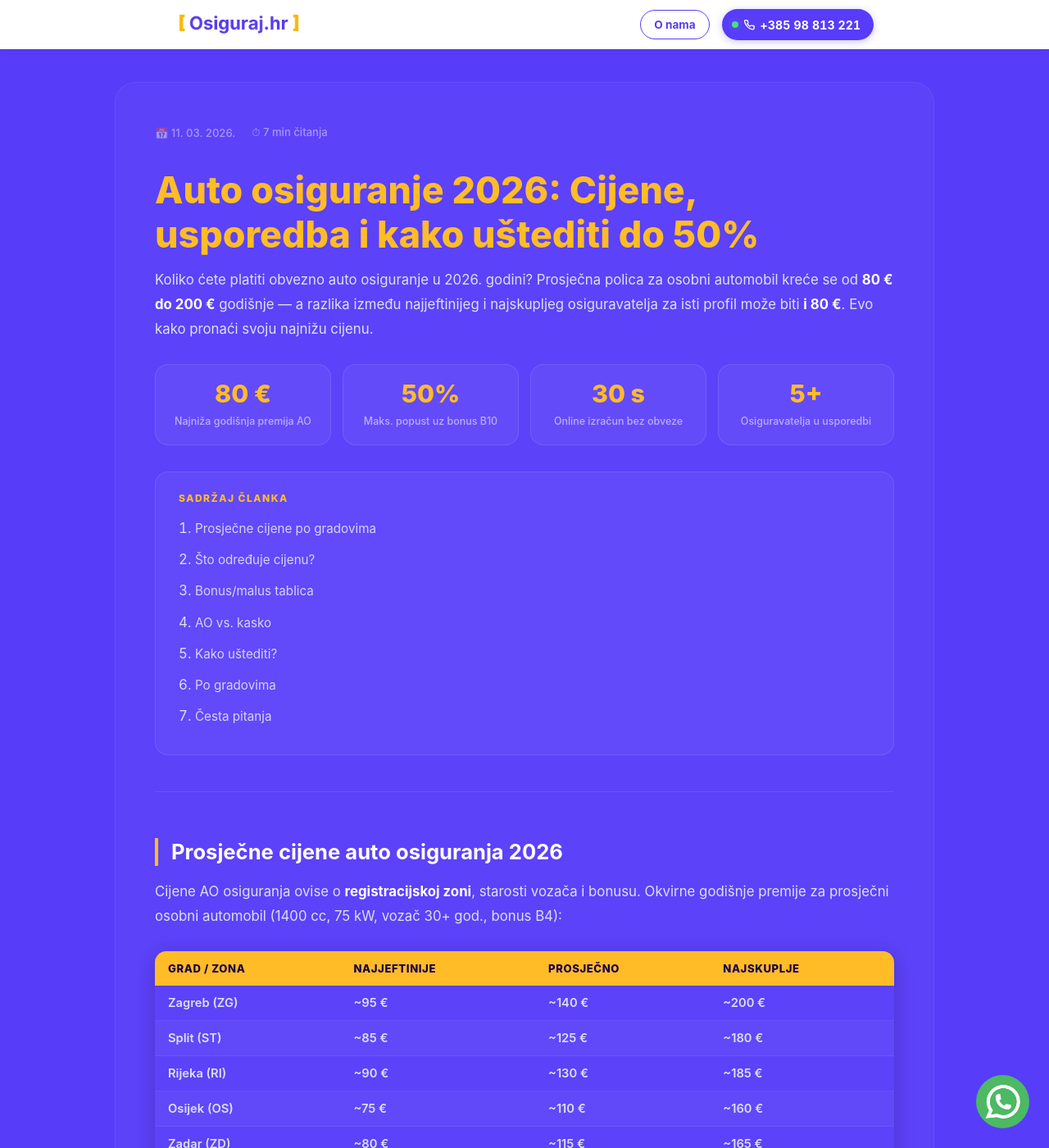
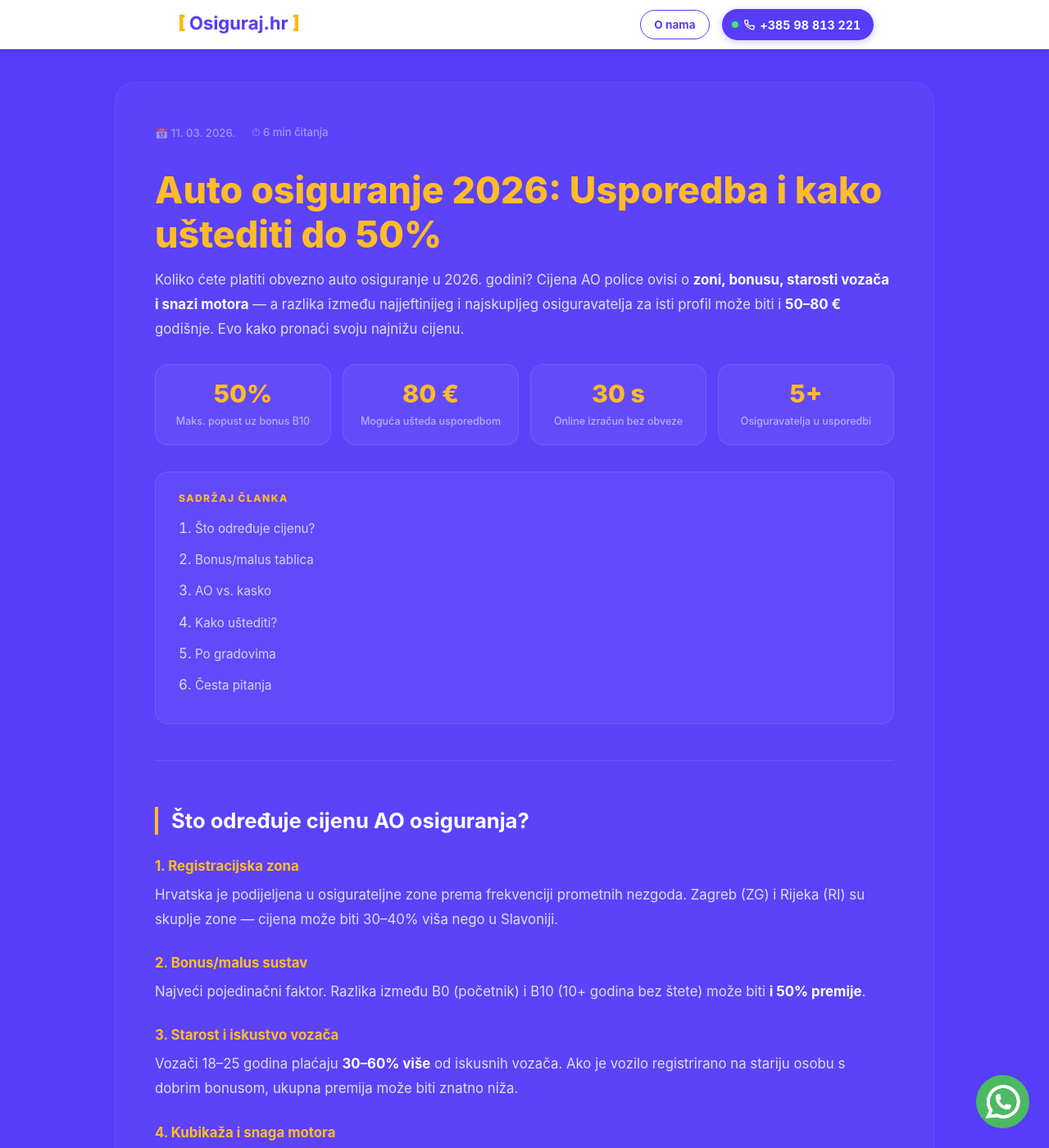
Before and after one commit to Filip-Gale/OsigurajHR, a Jekyll site: the page built from _posts/2026-03-11-auto-osiguranje-cijene-usporedba-2026.md, in a window 1280 px wide and 1400 px high. Shown: the whole window at 82% size. Built offline with Jekyll 4.4.1, drawn with Linux system fonts in a browser that asks for light colours; some of the changed text lies outside the part shown.

Commit message:
Fix: makni cijene/ikone/underline, popravi CTA gumb i ćirilicu
- Tablica cijena uklonjena (kontraproduktivna za kalkulator)
- Ćirilična slova ispravljena: osigurateljne
- CTA gumb: tekst vidljiv (#1a0050 dovoljno specifičan)
- Kartice gradova: bez emoji ikona, bez podcrta
- related-card i cta-btn-yellow: text-decoration none

Co-Authored-By: Claude Sonnet 4.6 <noreply@anthropic.com>

```diff
--- a/_posts/2026-03-11-auto-osiguranje-cijene-usporedba-2026.md
+++ b/_posts/2026-03-11-auto-osiguranje-cijene-usporedba-2026.md
@@ -1,23 +1,23 @@
 ---
 layout: post
-title: "Auto osiguranje 2026: Cijene, usporedba i kako uštediti do 50%"
-description: "Usporedba cijena auto osiguranja za 2026. ✓ Prosječna cijena AO 80–200 € ✓ Bonus/malus tablica ✓ Kalkulator za 30 sekundi ✓ Sve osiguravajuće kuće u HR"
+title: "Auto osiguranje 2026: Usporedba i kako uštediti do 50%"
+description: "Vodič kroz auto osiguranje 2026. ✓ Što određuje cijenu ✓ Bonus/malus tablica ✓ AO vs. kasko ✓ Kalkulator za 30 sekundi — sve osiguravajuće kuće u HR"
 date: 2026-03-11
 image: /img/car.jpg
 ---
 
-# Auto osiguranje 2026: Cijene, usporedba i kako uštediti do 50%
+# Auto osiguranje 2026: Usporedba i kako uštediti do 50%
 
-Koliko ćete platiti obvezno auto osiguranje u 2026. godini? Prosječna polica za osobni automobil kreće se od **80 € do 200 €** godišnje — a razlika između najjeftinijeg i najskupljeg osiguravatelja za isti profil može biti **i 80 €**. Evo kako pronaći svoju najnižu cijenu.
+Koliko ćete platiti obvezno auto osiguranje u 2026. godini? Cijena AO police ovisi o **zoni, bonusu, starosti vozača i snazi motora** — a razlika između najjeftinijeg i najskupljeg osiguravatelja za isti profil može biti i **50–80 €** godišnje. Evo kako pronaći svoju najnižu cijenu.
 
 <div class="stat-grid">
   <div class="stat-card">
-    <span class="stat-number">80 €</span>
-    <span class="stat-label">Najniža godišnja premija AO</span>
+    <span class="stat-number">50%</span>
+    <span class="stat-label">Maks. popust uz bonus B10</span>
   </div>
   <div class="stat-card">
-    <span class="stat-number">50%</span>
-    <span class="stat-label">Maks. popust uz bonus B10</span>
+    <span class="stat-number">80 €</span>
+    <span class="stat-label">Moguća ušteda usporedbom</span>
   </div>
   <div class="stat-card">
     <span class="stat-number">30 s</span>
@@ -32,7 +32,6 @@ Koliko ćete platiti obvezno auto osiguranje u 2026. godini? Prosječna polica z
 <div class="toc">
   <span class="toc-label">Sadržaj članka</span>
   <ol>
-    <li><a href="#cijene">Prosječne cijene po gradovima</a></li>
     <li><a href="#faktori">Što određuje cijenu?</a></li>
     <li><a href="#bonus">Bonus/malus tablica</a></li>
     <li><a href="#ao-vs-kasko">AO vs. kasko</a></li>
@@ -44,31 +43,11 @@ Koliko ćete platiti obvezno auto osiguranje u 2026. godini? Prosječna polica z
 
 ---
 
-## Prosječne cijene auto osiguranja 2026 {#cijene}
-
-Cijene AO osiguranja ovise o **registracijskoj zoni**, starosti vozača i bonusu. Okvirne godišnje premije za prosječni osobni automobil (1400 cc, 75 kW, vozač 30+ god., bonus B4):
-
-| Grad / Zona | Najjeftinije | Prosječno | Najskuplje |
-|---|---|---|---|
-| Zagreb (ZG) | ~95 € | ~140 € | ~200 € |
-| Split (ST) | ~85 € | ~125 € | ~180 € |
-| Rijeka (RI) | ~90 € | ~130 € | ~185 € |
-| Osijek (OS) | ~75 € | ~110 € | ~160 € |
-| Zadar (ZD) | ~80 € | ~115 € | ~165 € |
-| Slavonija | ~65 € | ~95 € | ~140 € |
-
-<div class="tip-box">
-  <span class="tip-box-icon">💡</span>
-  <p>Cijene su informativnog karaktera za orijentaciju. Točan iznos ovisi o profilu vozača, vozilu i odabranom osiguravatelju. <a href="/izracunaj-cijenu/">Izračunajte svoju točnu cijenu u 30 sekundi →</a></p>
-</div>
-
----
-
 ## Što određuje cijenu AO osiguranja? {#faktori}
 
 ### 1. Registracijska zona
 
-Hrvatska je podijeljena u **osigurательne zone** prema frekvenciji prometnih nezgoda. Zagreb (ZG) i Rijeka (RI) su skuplje zone — cijena može biti 30–40% viša nego u Slavoniji.
+Hrvatska je podijeljena u osigurateljne zone prema frekvenciji prometnih nezgoda. Zagreb (ZG) i Rijeka (RI) su skuplje zone — cijena može biti 30–40% viša nego u Slavoniji.
 
 ### 2. Bonus/malus sustav
 
@@ -80,7 +59,13 @@ Vozači 18–25 godina plaćaju **30–60% više** od iskusnih vozača. Ako je v
 
 ### 4. Kubikaža i snaga motora
 
-Viša CC/kW kategorija = viša premija kod pojedinih osiguravatelja.
+Viša CC/kW kategorija znači višu premiju kod pojedinih osiguravatelja.
+
+<div class="cta-inline">
+  <h3>Koliko vi plaćate?</h3>
+  <p>Unesite podatke o vozilu i vozaču — kalkulator prikaže sve ponude u 30 sekundi.</p>
+  <a href="/izracunaj-cijenu/" class="cta-btn-yellow">Izračunaj cijenu odmah →</a>
+</div>
 
 ---
 
@@ -99,8 +84,8 @@ Svake godine bez prijavljene štete napredujete za 1 stupanj. Svaka prijavljena
 | M3 | +75% | 3 ili više šteta |
 
 <div class="tip-box">
-  <span class="tip-box-icon">⚠️</span>
-  <p><strong>Savjet:</strong> Ako je šteta manja od razlike u premiji kroz sljedeće 3 godine — isplati se platiti iz džepa i sačuvati bonus. Npr. šteta 300 €, ali kazneni doplatak kumulativno iznosi 400 € → ne prijavljivati.</p>
+  <span class="tip-box-icon">💡</span>
+  <p><strong>Savjet:</strong> Ako je iznos štete manji od kumulativnog doplatka kroz sljedeće 3 godine — isplati se platiti iz džepa i sačuvati bonus razred.</p>
 </div>
 
 ---
@@ -113,18 +98,11 @@ Svake godine bez prijavljene štete napredujete za 1 stupanj. Svaka prijavljena
 | Pokriva štetu trećima | ✅ Da | ❌ Ne |
 | Pokriva vaše vozilo | ❌ Ne | ✅ Da |
 | Pokriva krađu | ❌ Ne | ✅ Da (puni kasko) |
-| Prosječna cijena / god. | 80–200 € | 400–1.500 € |
 | Preporučeno za | Sva vozila | Vozila do 5 godina |
 
 **Obvezno AO osiguranje** je zakonska obveza za svako registrirano vozilo i pokriva materijalnu i tjelesnu štetu nanesenu trećim osobama.
 
-**Kasko** je dobrovoljno — ali preporuča se za nova ili skuplja vozila jer pokriva i vašu vlastitu štetu, lom, elementarne nepogode i krađu.
-
-<div class="cta-inline">
-  <h3>Usporedite cijene za vaš profil</h3>
-  <p>Izračun je besplatan i traje 30 sekundi — bez registracije i bez obveze.</p>
-  <a href="/izracunaj-cijenu/" class="cta-btn-yellow">Izračunaj cijenu odmah →</a>
-</div>
+**Kasko** je dobrovoljno — preporuča se za nova ili skuplja vozila jer pokriva i vašu vlastitu štetu, lom, elementarne nepogode i krađu.
 
 ---
 
@@ -144,11 +122,17 @@ Mnogi osiguravatelji nude **5–15% popusta** ako uz AO uzmete imovinska osigura
 
 ### 4. Platite unaprijed (godišnje)
 
-Rata plaćanje (kvartalno ili polugodišnje) obično košta **5–10% više** nego jednokratna godišnja uplata.
+Rata plaćanje obično košta **5–10% više** nego jednokratna godišnja uplata.
 
 ### 5. Promijenite osiguravatelja po isteku
 
-Ne ostajte iz inercije — po isteku police slobodni ste promijeniti osiguravatelja bez penala. Bonus se prenosi s potvrdom.
+Ne ostajte iz inercije — po isteku police slobodni ste promijeniti bez penala. Bonus se prenosi s potvrdom.
+
+<div class="cta-inline">
+  <h3>Usporedite cijene za vaš profil</h3>
+  <p>Izračun je besplatan i traje 30 sekundi — bez registracije i bez obveze.</p>
+  <a href="/izracunaj-cijenu/" class="cta-btn-yellow">Izračunaj cijenu odmah →</a>
+</div>
 
 ---
 
@@ -156,34 +140,28 @@ Ne ostajte iz inercije — po isteku police slobodni ste promijeniti osiguravate
 
 <div class="related-grid">
   <a href="/auto-osiguranje/zagreb/" class="related-card">
-    <span class="related-card-icon">🏙️</span>
     <span class="related-card-title">Zagreb</span>
-    <span class="related-card-sub">ZG zona — od ~95 €/god.</span>
+    <span class="related-card-sub">Usporedba za ZG područje</span>
   </a>
   <a href="/auto-osiguranje/split/" class="related-card">
-    <span class="related-card-icon">🌊</span>
     <span class="related-card-title">Split</span>
-    <span class="related-card-sub">ST zona — od ~85 €/god.</span>
+    <span class="related-card-sub">Usporedba za ST područje</span>
   </a>
   <a href="/auto-osiguranje/rijeka/" class="related-card">
-    <span class="related-card-icon">⚓</span>
     <span class="related-card-title">Rijeka</span>
-    <span class="related-card-sub">RI zona — od ~90 €/god.</span>
+    <span class="related-card-sub">Usporedba za RI područje</span>
   </a>
   <a href="/auto-osiguranje/osijek/" class="related-card">
-    <span class="related-card-icon">🌾</span>
     <span class="related-card-title">Osijek</span>
-    <span class="related-card-sub">OS zona — od ~75 €/god.</span>
+    <span class="related-card-sub">Usporedba za OS područje</span>
   </a>
   <a href="/auto-osiguranje/zadar/" class="related-card">
-    <span class="related-card-icon">🏖️</span>
     <span class="related-card-title">Zadar</span>
-    <span class="related-card-sub">ZD zona — od ~80 €/god.</span>
+    <span class="related-card-sub">Usporedba za ZD područje</span>
   </a>
   <a href="/auto-osiguranje/varazdin/" class="related-card">
-    <span class="related-card-icon">🏰</span>
     <span class="related-card-title">Varaždin</span>
-    <span class="related-card-sub">VŽ zona — od ~70 €/god.</span>
+    <span class="related-card-sub">Usporedba za VŽ područje</span>
   </a>
 </div>
 
@@ -193,13 +171,9 @@ Ne ostajte iz inercije — po isteku police slobodni ste promijeniti osiguravate
 
 ## Česta pitanja {#faq}
 
-**Koliko košta auto osiguranje godišnje?**
+**Što određuje cijenu auto osiguranja?**
 
-Prosječna godišnja premija obveznog AO osiguranja za osobni automobil u Hrvatskoj iznosi 80–200 €, ovisno o zoni, bonusu i profilu vozača. [Izračunajte svoju cijenu →](/izracunaj-cijenu/)
-
-**Koja osiguravajuća kuća je najjeftinija u 2026.?**
-
-Najjeftinija opcija ovisi o vašem profilu — za nekog je to Euroherc, za drugog Allianz ili Croatia osiguranje. Jedini siguran način je usporediti sve ponude za vaš konkretni profil vozača i vozila.
+Glavne stavke su: registracijska zona, bonus/malus razred, starost i iskustvo vozača, snaga i starost vozila. Razlika između osiguravatelja za isti profil može biti i 50–80 € godišnje.
 
 **Mogu li promijeniti osiguravatelja bez penala?**
 
@@ -219,21 +193,18 @@ Vožnja bez valjane AO police je prekršaj koji može rezultirati kaznom do **1.
 
 ---
 
-## Planirate i tehnički pregled? {#registracija}
+## Planirate i tehnički pregled?
 
 <div class="related-grid">
   <a href="/tehnicki-pregled/" class="related-card">
-    <span class="related-card-icon">🔧</span>
     <span class="related-card-title">Tehnički pregled 2026</span>
     <span class="related-card-sub">Cijene, kalkulator i STP stanice za sve gradove</span>
   </a>
   <a href="/registracija/" class="related-card">
-    <span class="related-card-icon">📄</span>
     <span class="related-card-title">Registracija vozila</span>
     <span class="related-card-sub">Postupak, dokumenti i troškovi po gradovima</span>
   </a>
   <a href="/izracunaj-cijenu/" class="related-card">
-    <span class="related-card-icon">💰</span>
     <span class="related-card-title">Usporedi osiguranje</span>
     <span class="related-card-sub">Besplatan kalkulator — rezultati za 30 sekundi</span>
   </a>
@@ -246,18 +217,10 @@ Vožnja bez valjane AO police je prekršaj koji može rezultirati kaznom do **1.
   "mainEntity": [
     {
       "@type": "Question",
-      "name": "Koliko košta auto osiguranje godišnje?",
+      "name": "Što određuje cijenu auto osiguranja?",
       "acceptedAnswer": {
         "@type": "Answer",
-        "text": "Prosječna godišnja premija obveznog AO osiguranja za osobni automobil u Hrvatskoj iznosi 80–200 €, ovisno o zoni, bonusu i profilu vozača."
-      }
-    },
-    {
-      "@type": "Question",
-      "name": "Koja osiguravajuća kuća je najjeftinija?",
-      "acceptedAnswer": {
-        "@type": "Answer",
-        "text": "Najjeftinija opcija ovisi o vašem profilu vozača i vozila — za nekog je to Euroherc, za drugog Allianz ili Croatia osiguranje. Jedini siguran način je usporediti sve ponude za vaš konkretni profil."
+        "text": "Glavne stavke su: registracijska zona, bonus/malus razred, starost i iskustvo vozača te snaga i starost vozila. Razlika između osiguravatelja za isti profil može biti i 50–80 € godišnje."
       }
     },
     {
--- a/css/post.css
+++ b/css/post.css
@@ -80,6 +80,20 @@
 .post-content a:hover {
     color: #fff !important;
     text-decoration: none !important;
+}
+
+/* Kartice i gumbi — bez underlinea */
+.post-content .related-card,
+.post-content .related-card:hover,
+.post-content .cta-btn-yellow,
+.post-content .cta-btn-yellow:hover {
+    text-decoration: none !important;
+}
+
+.post-content .related-card-title,
+.post-content .related-card-sub {
+    text-decoration: none !important;
+    color: inherit;
 }
 
 /* --- HR divider --- */
@@ -281,7 +295,8 @@
     font-size: 0.95rem;
 }
 
-.cta-btn-yellow {
+.cta-btn-yellow,
+.post-content .cta-btn-yellow {
     background: #ffbc27;
     color: #1a0050 !important;
     padding: 14px 30px;
@@ -294,11 +309,13 @@
     pointer-events: all;
 }
 
-.cta-btn-yellow:hover {
+.cta-btn-yellow:hover,
+.post-content .cta-btn-yellow:hover {
     transform: translateY(-2px);
     box-shadow: 0 8px 28px rgba(255,188,39,0.45);
     color: #1a0050 !important;
     background: #ffd060;
+    text-decoration: none !important;
 }
 
 /* --- Post meta (date/reading time) --- */
```
Also changed, not shown: other parts of _posts/2026-03-11-auto-osiguranje-cijene-usporedba-2026.md (+1 -1 lines).
